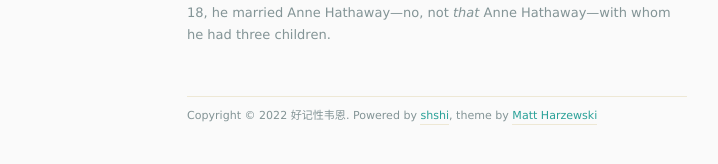
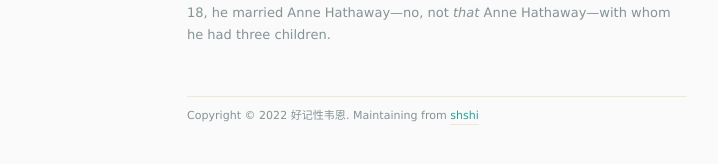
Before and after one commit to shshi/shishaohua.github.io, a Jekyll site: the page built from docs/about/index.markdown, in a window 1280 px wide. Shown: the part 552-716 px from the top of the page, without its empty margins (203-921 px from the left). Built offline with Jekyll 4.4.1, drawn with Linux system fonts in a browser that asks for light colours; nearby versions of some CDN libraries.

Commit message:
Update default.html

```diff
--- a/docs/_layouts/default.html
+++ b/docs/_layouts/default.html
@@ -55,7 +55,7 @@
 
 
   <footer id="footer">
-    <p class="copyright">Copyright &copy; {{ site.time | date: '%Y' }} {{ site.name }}. Powered by <a href="https://github.com/shshi">shshi</a>, theme by <a href="https://github.com/mattvh/solar-theme-jekyll">Matt Harzewski</a></p>
+    <p class="copyright">Copyright &copy; {{ site.time | date: '%Y' }} {{ site.name }}. Maintaining from <a href="https://github.com/shshi">shshi</a></p>
   </footer>
 
 
```
